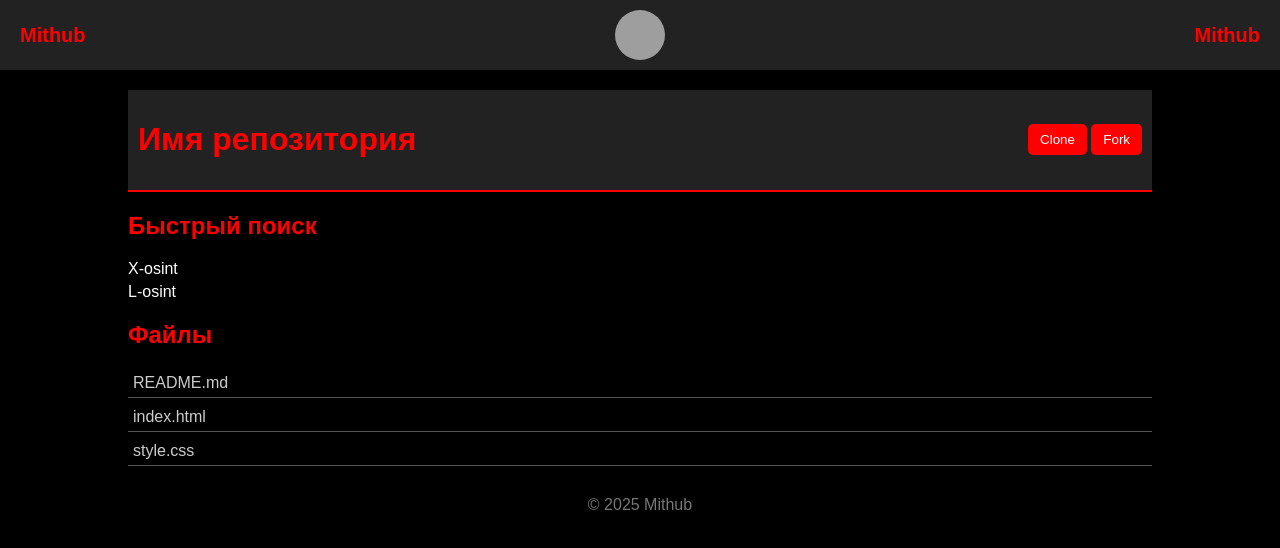
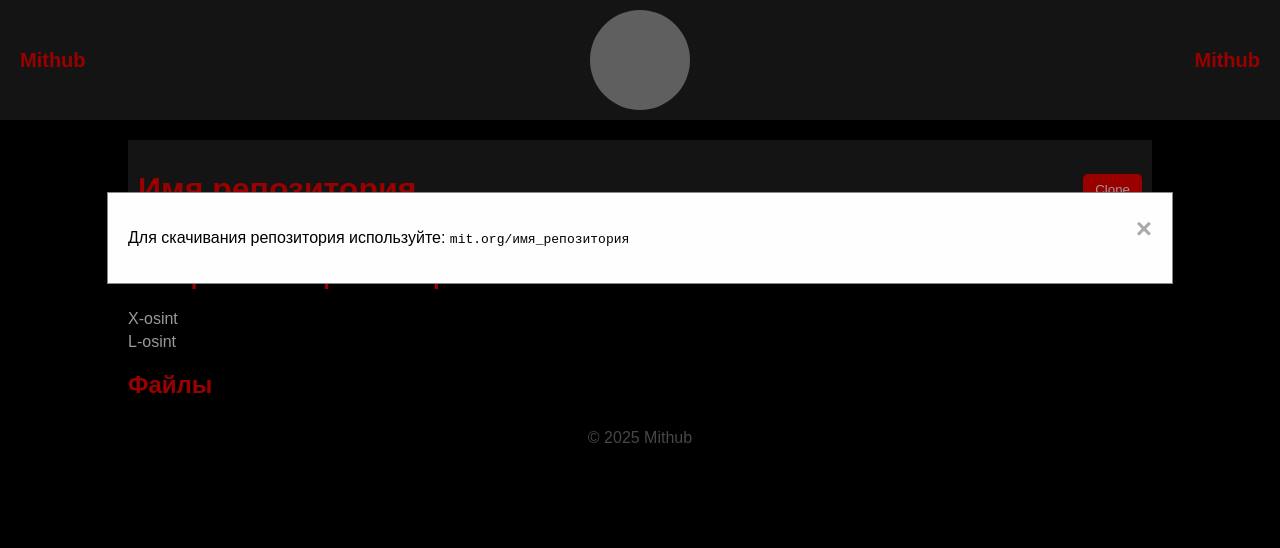
Before and after one commit to mogd-Kali/Mogd-web, a plain HTML site: page mit.org.html in a window 1280 px wide. Both pictures are taken after a click on the button "Clone". Drawn offline with Linux system fonts and the light colour scheme; grey boxes are pictures that could not be loaded.

Commit message:
Add files via upload

```diff
--- a/mit.org.html
+++ b/mit.org.html
@@ -1,7 +1,8 @@
 <!DOCTYPE html>
 <html>
 <head>
-  <title>Репозиторий (Пример) - Mithub</title>
+    <title>Mithub</title>
+    <meta charset="UTF-8">
     <style>
         /*  Красная и черная тема */
         body {
@@ -33,8 +34,8 @@
         }
 
         .top-bar .icon {
-      width: 50px; /* Примерный размер иконки */
-      height: 50px;
+            width: 100px; /* Увеличиваем размер иконки */
+            height: 100px;
             border-radius: 50%;
             overflow: hidden;
             margin: 0 auto; /* Центрируем иконку по горизонтали */
@@ -112,6 +113,42 @@
         button:hover {
             background-color: #d00; /* Более темный красный при наведении */
         }
+
+        /* Стили для модального окна */
+        .modal {
+            display: none; /* Скрыто по умолчанию */
+            position: fixed; /* Фиксированное положение */
+            z-index: 1; /* Поверх всего */
+            left: 0;
+            top: 0;
+            width: 100%; /* На всю ширину */
+            height: 100%; /* На всю высоту */
+            overflow: auto; /* Включаем прокрутку, если необходимо */
+            background-color: rgba(0,0,0,0.4); /* Полупрозрачный фон */
+        }
+
+        .modal-content {
+            background-color: #fefefe;
+            margin: 15% auto; /* Центрируем */
+            padding: 20px;
+            border: 1px solid #888;
+            width: 80%; /* Занимает 80% ширины экрана */
+            color: black; /* Черный цвет текста */
+        }
+
+        .close {
+            color: #aaa;
+            float: right;
+            font-size: 28px;
+            font-weight: bold;
+        }
+
+        .close:hover,
+        .close:focus {
+            color: black;
+            text-decoration: none;
+            cursor: pointer;
+        }
     </style>
 </head>
 <body>
@@ -129,14 +166,13 @@
     <header class="mithub-repo-header">
         <h1>Имя репозитория</h1>
         <div>
-        <button>Clone</button>
-        <button>Fork</button>
+            <button onclick="openModal()">Clone</button>
         </div>
     </header>
 
 
 
-    <h2>Быстрый поиск</h2>
+    <h2>Быстрый поиск репозиториев.</h2>
     <ul>
         <li>X-osint</li>
         <li>L-osint</li>
@@ -145,9 +181,7 @@
 
     <h2>Файлы</h2>
     <ul class="file-list">
-      <li><a href="#">README.md</a></li>
-      <li><a href="#">index.html</a></li>
-      <li><a href="#">style.css</a></li>
+
         <!--  Список файлов репозитория (динамический) -->
     </ul>
 
@@ -156,5 +190,32 @@
     </footer>
 </div>
 
+<!-- Модальное окно -->
+<div id="myModal" class="modal">
+    <div class="modal-content">
+        <span class="close" onclick="closeModal()">&times;</span>
+        <p>Для скачивания репозитория используйте: <code>mit.org/имя_репозитория</code></p>
+    </div>
+</div>
+
+<script>
+    // JavaScript для модального окна
+    function openModal() {
+        document.getElementById("myModal").style.display = "block";
+    }
+
+    function closeModal() {
+        document.getElementById("myModal").style.display = "none";
+    }
+
+    // Закрываем модальное окно при клике вне его
+    window.onclick = function(event) {
+        var modal = document.getElementById("myModal");
+        if (event.target == modal) {
+            modal.style.display = "none";
+        }
+    }
+</script>
+
 </body>
 </html>
```
Lines whose indentation alone changed are shown as unchanged.
